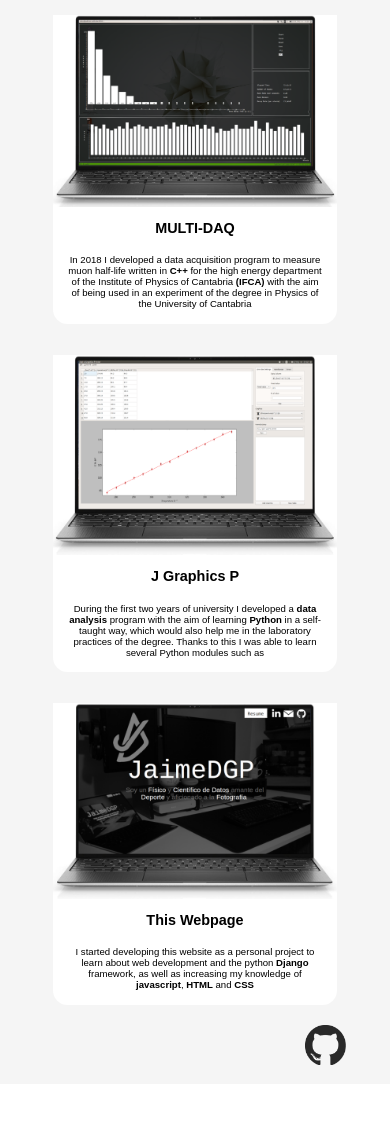
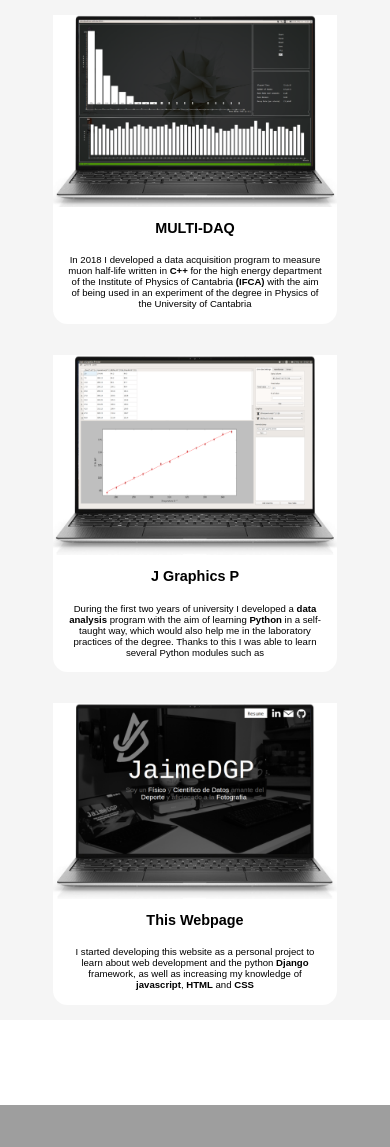
Before and after one commit to Jaimedgp/jaimedgpWeb, a Django app: template resume/templates/index.html in a window 390 px wide. Shown: the part 845-1992 px from the top of the page. After the commit the page ends 1950 px from the top, so only its background shows below. Run offline with Django 3.2, Linux system fonts and the light colour scheme; the template is opened without the code that fills it, so the values that code supplies are empty.

Commit message:
Responsive home and code

```diff
--- a/resume/static/css/_code.css
+++ b/resume/static/css/_code.css
@@ -19,7 +19,7 @@
     background: white;
     margin: 5% 3rem;
 
-    max-width: 30%;
+    max-width: 25%;
     min-width: 20rem;
 
     display: flex;
@@ -40,9 +40,11 @@ img {
     margin: 1rem auto;
 }
 
-@media screen and (max-width: 1200px) {
-
+@media screen and (max-width: 1200px) and (min-width: 460px) {
     .cards { flex-direction: column; }
-
+    .cards .card{ max-width: 45%; }
+}
+@media screen and (max-width: 600px) {
+    .cards { flex-direction: column; }
     .cards .card{ max-width: 100%; }
 }
--- a/resume/static/css/_home.css
+++ b/resume/static/css/_home.css
@@ -13,12 +13,12 @@
 
 .nav-container {
     background-color: transparent;
+    height: 10vh;
 }
 
 nav {
     width: 80%;
     margin: auto;
-    height: 7.5vh;
 }
 
 nav > ul {
@@ -32,6 +32,7 @@ nav ul > li { padding: 1rem; }
 
 .resume {
     background: white;
+    height: 100%;
     padding: 1rem 2rem;
     decoration: none;
     margin: auto;
@@ -44,6 +45,7 @@ nav ul > li { padding: 1rem; }
     grid-template-columns: 10% minmax(5rem, 1fr) 10%;
     grid-template-rows: 3fr 2fr 1fr ;
 
+    position: relative;
     text-align: center;
 }
 .home-title > h1{
@@ -61,9 +63,17 @@ nav ul > li { padding: 1rem; }
 }
 
 
-@media screen and (max-width: 1200px) {
+@media screen and (max-width: 1200px) and (min-width: 460px) {
     .home-title {
         grid-template-columns: 10% 1fr 10%;
         grid-template-rows: 2fr 2fr 1fr ;
     }
 }
+
+@media screen and (max-width: 460px) {
+    .home-title {
+        grid-template-columns: 10% 1fr 10%;
+        grid-template-rows: 2fr 2fr 1fr ;
+    }
+    .resume { padding: 3rem 2rem; }
+}
--- a/resume/static/css/styles.css
+++ b/resume/static/css/styles.css
@@ -20,7 +20,7 @@ body {
 
 section {
     position: relative;
-    top: -7.5vh;
+    top: -10vh;
     min-height: 100vh;
     max-width: 100vw;
 }
--- a/resume/templates/index.html
+++ b/resume/templates/index.html
@@ -21,7 +21,7 @@
                 <nav>
                     <!--<img id="logo" src="{% static 'Photos/logo.png' %}"></img>-->
                     <ul>
-                        <li><a class="resume" href="{% static 'docs/CV_En.pdf' %}" title="My Resume"> Resume </a></li>
+                        <li><a href="{% static 'docs/CV_En.pdf' %}" title="My Resume"><div class="resume"> Resume </div></a></li>
                         <li> <a  href="https://es.linkedin.com/in/jaimedgp">
                             <img style="height: 50px;" src="{% static 'Photos/Home_page/linkedin.png' %}"title="Linkedin Profile"></img> </a> </li>
                         <li> <a href = "mailto: jaimediezgp@gmail.com">
@@ -76,22 +76,6 @@
                         </div>
                     </div>
                 </div>
-                <div class="nav-container">
-                    <nav>
-                        <h1></h1>
-                        <ul>
-                            <li><a href="https://github.com/Jaimedgp?tab=repositories">
-                                <img style="height:40px;" src="{% static 'Photos/Code/github.png' %}"></img></a></li>
-                        </ul>
-                    </nav>
-                </div>
-                    <!--
-                    <div class="link-github">
-                        <a href="https://github.com/Jaimedgp?tab=repositories"><p><img style="height:40px;" src="{% static 'Photos/Code/github.png' %}"></img>
-                        More Projects >>
-                            </p></a>
-                        </div>
-                    -->
             </section>
         </main>
     </body>
```
